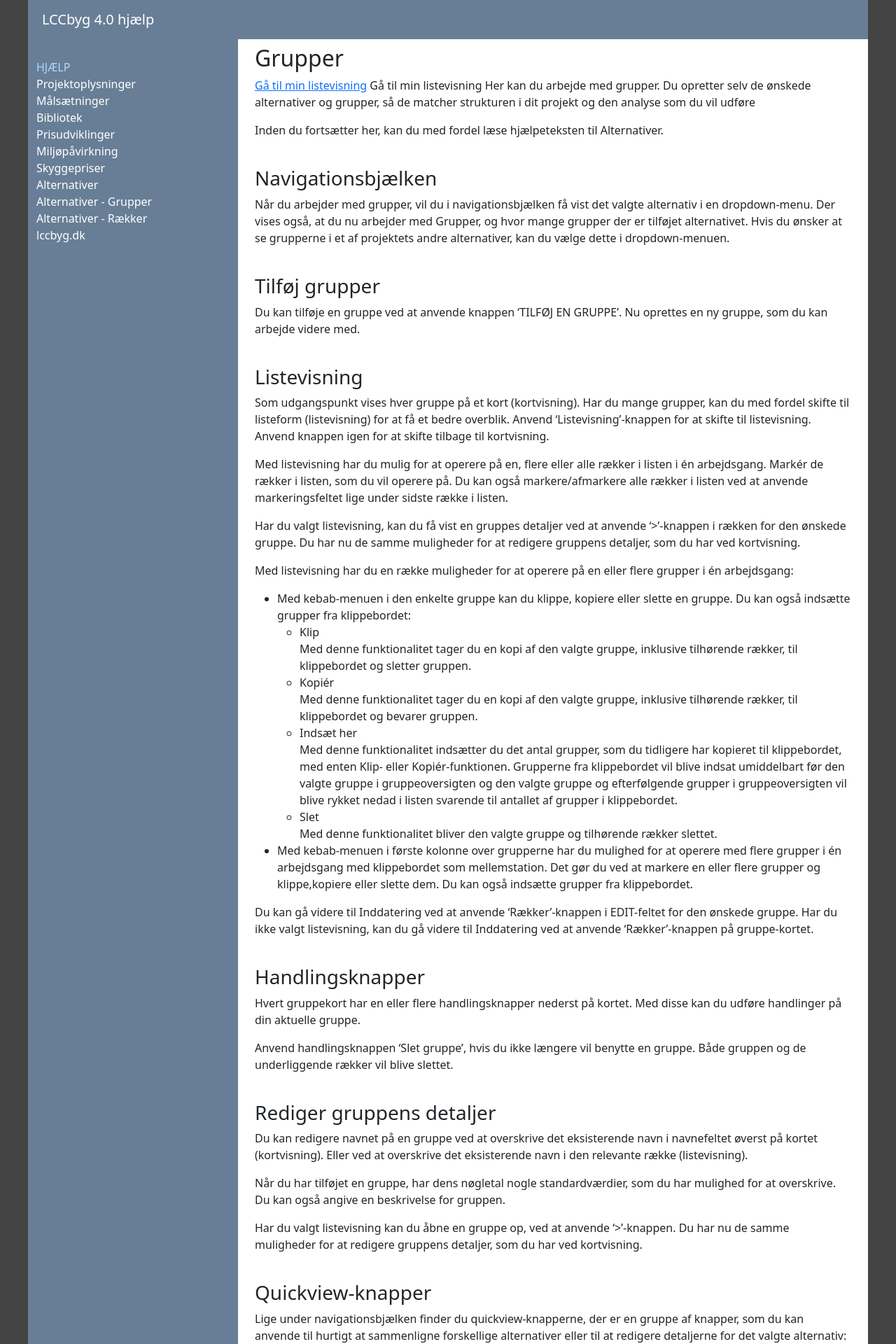
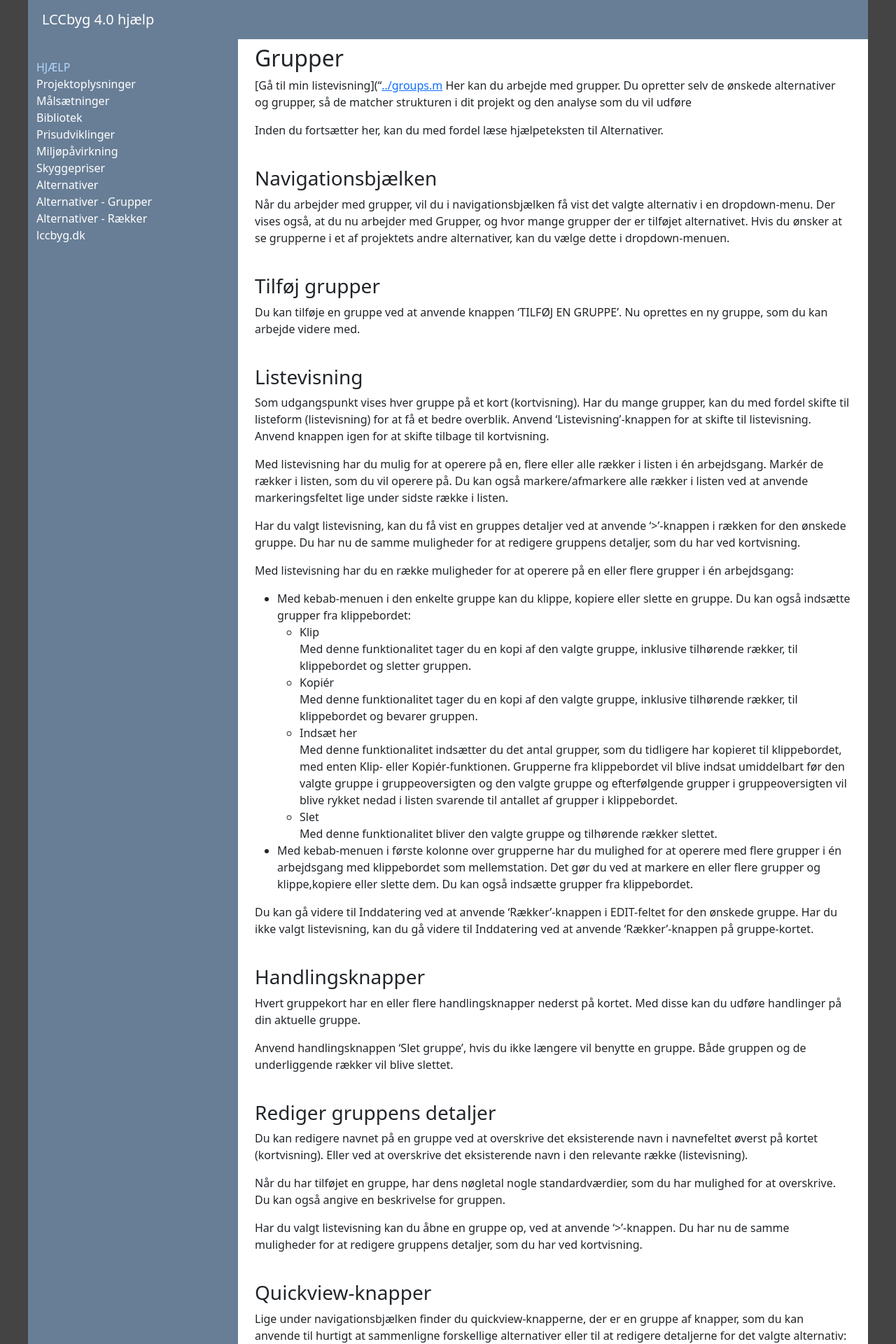
Before and after one commit to LccBuild/lccbyg-docs, a Jekyll site: the page built from docs/help/40/da/alternative/groups.md, in a window 1280 px wide. Shown: the top 1920 px of the page at 70% size. Built offline with Jekyll 4.4.1, drawn with Linux system fonts in a browser that asks for light colours.

Commit message:
Update groups.md

```diff
--- a/docs/help/40/da/alternative/groups.md
+++ b/docs/help/40/da/alternative/groups.md
@@ -4,8 +4,7 @@ title: "Grupper"
 date: "2024-01-01"
 ---
 
-[Gå til min listevisning]("../groups.md#grouplistdisplay")
-<a id="grouplistdisplay">Gå til min listevisning</a>
+[Gå til min listevisning]("[../groups.m](https://github.com/LccBuild/lccbyg-docs/edit/develop/docs/help/40/da/alternative/groups.md/d#grouplistdisplay")
 Her kan du arbejde med grupper.
 Du opretter selv de ønskede alternativer og grupper, så de matcher strukturen i dit projekt og den analyse som du vil udføre
 
```
